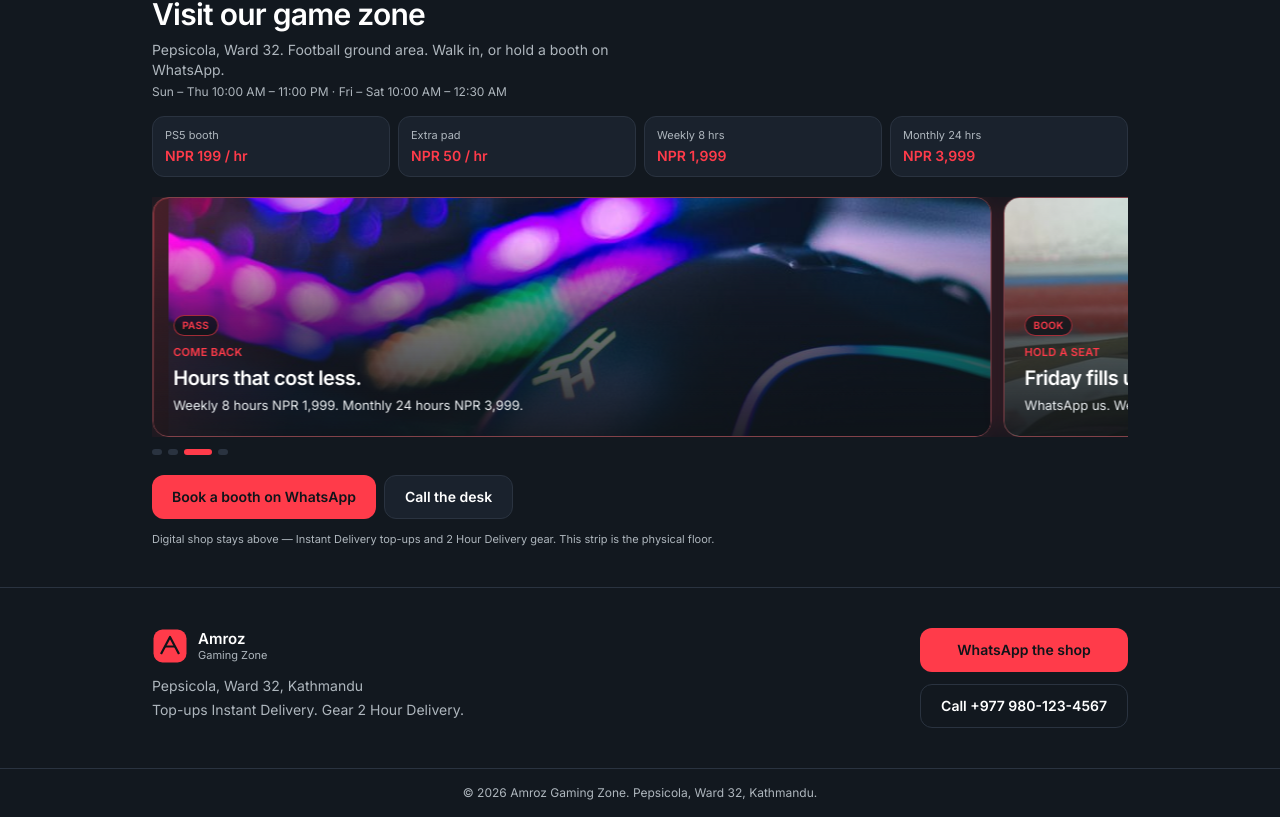
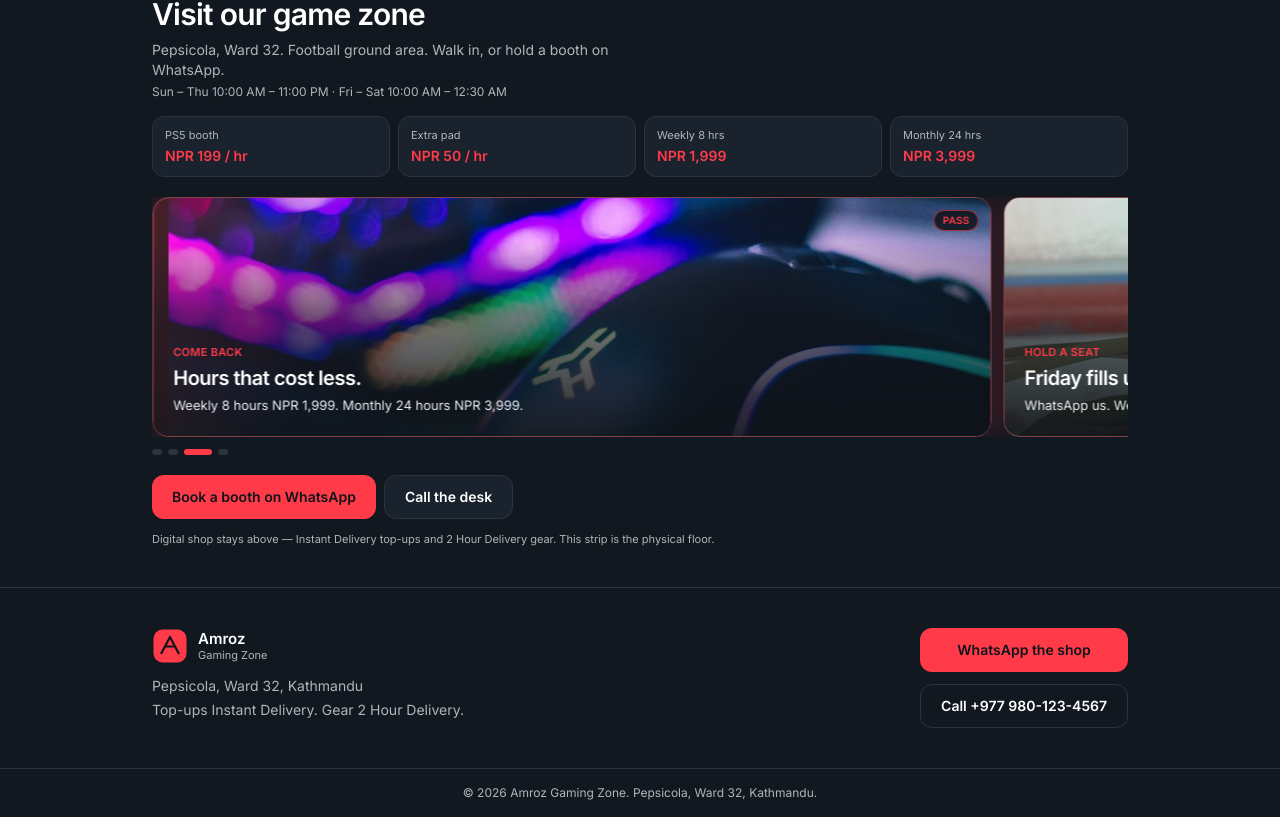
Before and after one commit to AgmAtk03/amroz-gaming-zone, a Next.js app: page / in a window 1280 px wide. Shown: the part 5913-6730 px from the top of the page. Built offline with nearby package versions, Linux system fonts and the light colour scheme.

Commit message:
Park venue stamps in the card corner
Keeps kicker and title readable on the peek reel at 390px.

Co-authored-by: AgmAtk03 <AgmAtk03@users.noreply.github.com>

```diff
--- a/components/visit-zone.tsx
+++ b/components/visit-zone.tsx
@@ -71,10 +71,10 @@ export function VisitZone() {
                 <Photo src={slide.photo} alt="" className="zone-still" />
                 <div className="zone-wash absolute inset-0" />
                 <div className="zone-scan pointer-events-none absolute inset-0" />
+                <span className="absolute top-3 right-3 inline-flex rounded-full border border-gold/60 bg-paper/85 px-2 py-0.5 text-[10px] font-semibold tracking-wide text-gold uppercase">
+                  {slide.stamp}
+                </span>
                 <div className="absolute inset-0 flex flex-col justify-end p-4 sm:p-5">
-                  <span className="zone-stamp mb-2 inline-flex w-fit rounded-full border border-gold/60 bg-paper/80 px-2 py-0.5 text-[10px] font-semibold tracking-wide text-gold uppercase">
-                    {slide.stamp}
-                  </span>
                   <p className="text-[11px] font-semibold tracking-wide text-gold uppercase">
                     {slide.kicker}
                   </p>
```
